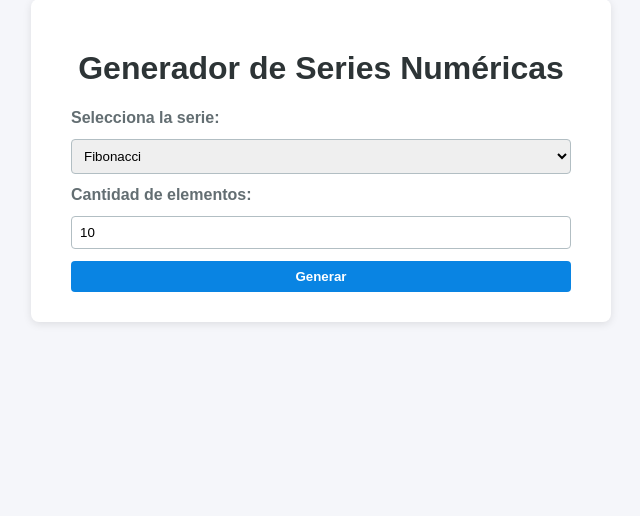
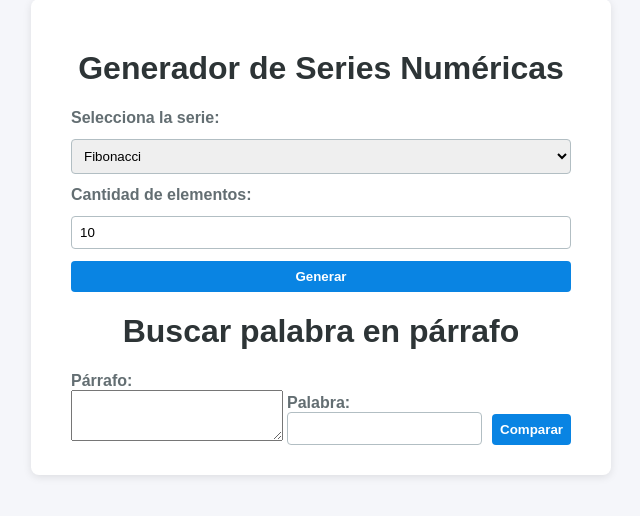
Before and after one commit to juguito123123/PGM_Clase4_AmilkarGuarachi, a PHP site: page / in a window 1280 px wide. Shown: the part 41-557 px from the top of the page, without its empty margins (319-959 px from the left). Run offline with PHP 8.4, Linux system fonts and the light colour scheme.

Commit message:
Actualización: mejoras

```diff
--- a/index.php
+++ b/index.php
@@ -2,13 +2,15 @@
 <html lang="es">
 <head>
     <meta charset="UTF-8">
-    <title>Generador de Series</title>
+    <title>Generador de Series y Buscador de Palabras</title>
     <link rel="stylesheet" href="styles.css">
 </head>
 <body>
     <div class="container">
         <h1>Generador de Series Numéricas</h1>
         <form method="post">
+            <!-- Campo oculto para identificar el formulario -->
+            <input type="hidden" name="formulario" value="series">
             <label for="tipo">Selecciona la serie:</label>
             <select name="tipo" id="tipo">
                 <option value="fibonacci">Fibonacci</option>
@@ -66,7 +68,7 @@
             }
             return $serie;
         }
-        if ($_SERVER["REQUEST_METHOD"] == "POST") {
+        if ($_SERVER["REQUEST_METHOD"] == "POST" && isset($_POST["formulario"]) && $_POST["formulario"] === "series") {
             $tipo = $_POST["tipo"];
             $cantidad = intval($_POST["cantidad"]);
             switch ($tipo) {
@@ -88,6 +90,35 @@
             echo "<div class='resultado'><strong>Serie $tipo:</strong> " . implode(", ", $resultado) . "</div>";
         }
         ?>
+        <h1>Buscar palabra en párrafo</h1>
+        <form method="post">
+            <!-- Campo oculto para identificar el formulario -->
+            <input type="hidden" name="formulario" value="buscar">
+            <div style="display: flex; gap: 10px; align-items: flex-end;">
+                <div style="flex:2;">
+                    <label for="parrafo">Párrafo:</label>
+                    <textarea name="parrafo" id="parrafo" rows="3" style="width:100%;" required></textarea>
+                </div>
+                <div style="flex:1;">
+                    <label for="palabra">Palabra:</label>
+                    <input type="text" name="palabra" id="palabra" required>
+                </div>
+                <div>
+                    <button type="submit">Comparar</button>
+                </div>
+            </div>
+        </form>
+        <?php
+        if ($_SERVER["REQUEST_METHOD"] == "POST" && isset($_POST["formulario"]) && $_POST["formulario"] === "buscar" && isset($_POST["parrafo"]) && isset($_POST["palabra"])) {
+            $parrafo = $_POST["parrafo"];
+            $palabra = $_POST["palabra"];
+            if (stripos($parrafo, $palabra) !== false) {
+                echo "<div class='resultado'>La palabra <strong>$palabra</strong> SÍ existe en el párrafo.</div>";
+            } else {
+                echo "<div class='resultado'>La palabra <strong>$palabra</strong> NO existe en el párrafo.</div>";
+            }
+        }
+        ?>
     </div>
 </body>
 </html>
```
